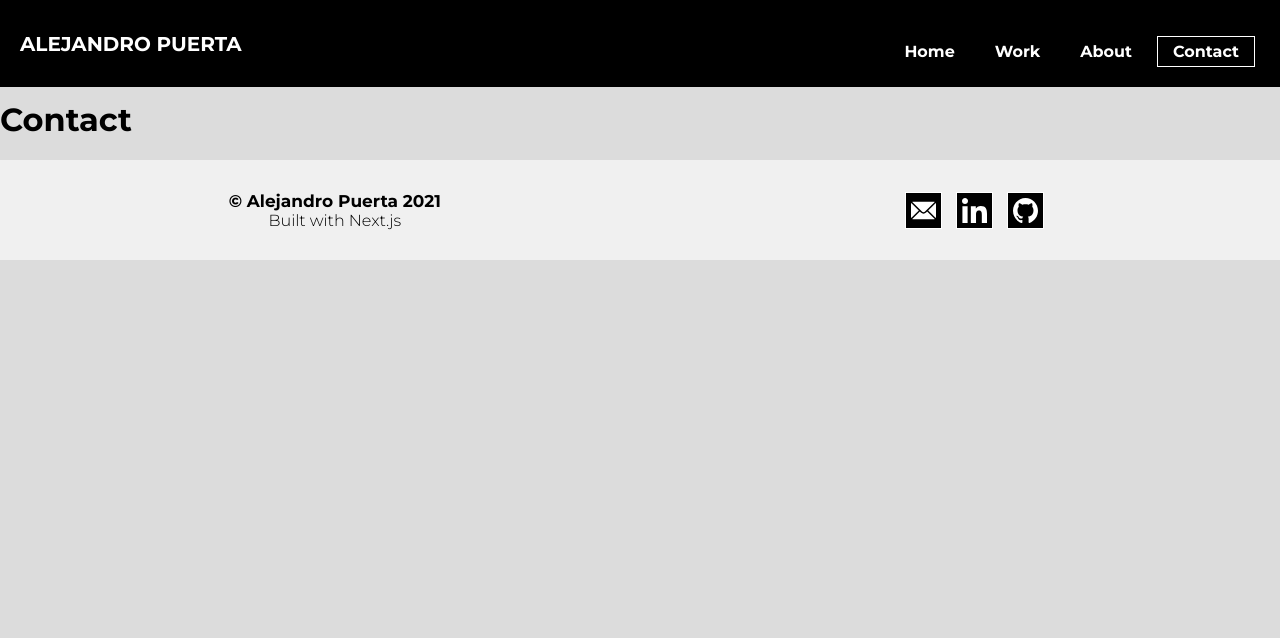
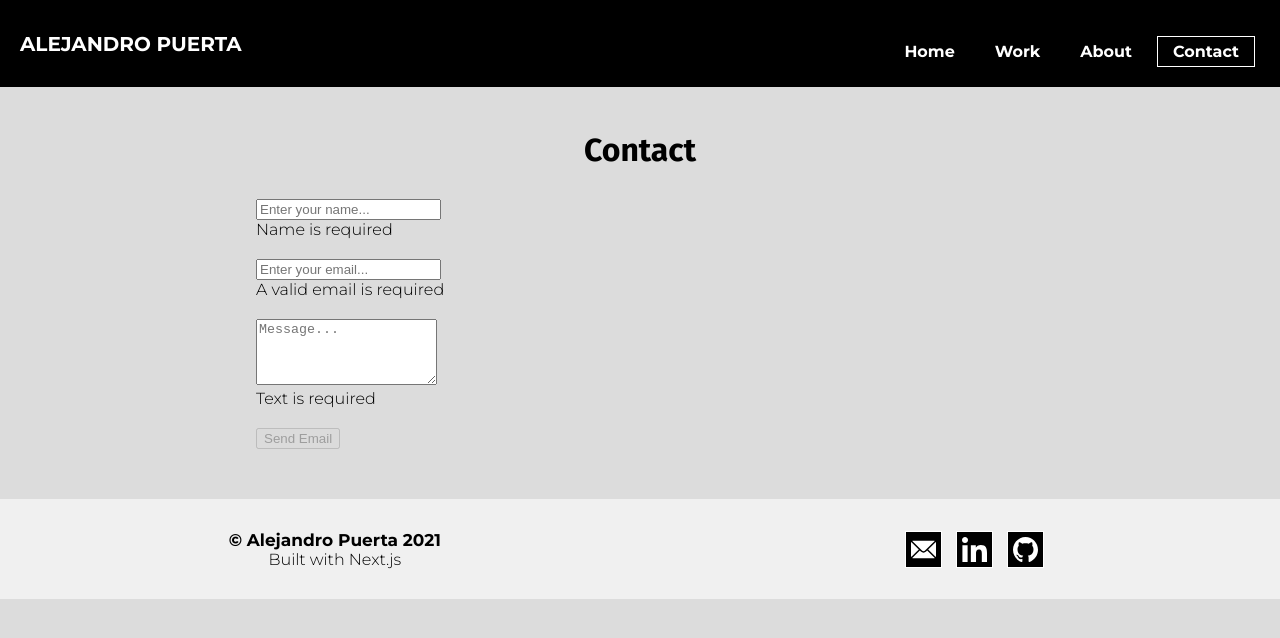
Before and after one commit to apuertadelaguila/portfolio, a Next.js app: page /contact in a window 1280 px wide. Shown: the top 638 px of the page. Built offline with nearby package versions, Linux system fonts and the light colour scheme.

Commit message:
feat contact form + handleSubmit first logic, nodemailer in API configured

```diff
--- a/package.json
+++ b/package.json
@@ -10,7 +10,9 @@
   },
   "dependencies": {
     "aos": "^2.3.4",
+    "dotenv": "^10.0.0",
     "next": "11.1.2",
+    "nodemailer": "^6.6.5",
     "react": "17.0.2",
     "react-dom": "17.0.2"
   },
--- /dev/null
+++ b/pages/api/contact.js
@@ -0,0 +1,30 @@
+require('dotenv').config();
+
+export default function (req, res) {
+    const nodemailer = require('nodemailer');
+    const user = process.env.EMAIL_USER;
+    const pass = process.env.EMAIL_PASSWORD;
+
+    console.log(req.body)
+
+    const transport = nodemailer.createTransport({
+        port: 465,
+        host: "smtp.gmail.com",
+        auth: {
+          user,
+          pass,
+        },
+        secure: true,
+      })
+
+    const mailData = {
+        to: user,
+        from: `New Job Offer from ${req.body.name}`,
+        subject: `${req.body.email} sent you an Job Offer`,
+        html: `<h1>Hi Alejandro</h1> <p>${req.body.name} has sent you a new Job Offer!</p> <p>${req.body.text}</p>`
+    }
+
+    transport.sendMail(mailData);
+
+    res.status(200);
+}
--- a/pages/api/hello.js
+++ /dev/null
@@ -1,5 +0,0 @@
-// Next.js API route support: https://nextjs.org/docs/api-routes/introduction
-
-export default function handler(req, res) {
-  res.status(200).json({ name: 'John Doe' })
-}
--- a/pages/contact.js
+++ b/pages/contact.js
@@ -1,7 +1,158 @@
+import { useState } from "react";
+const EMAIL_PATTERN = /^(([^<>()[\]\\.,;:\s@"]+(\.[^<>()[\]\\.,;:\s@"]+)*)|(".+"))@((\[[0-9]{1,3}\.[0-9]{1,3}\.[0-9]{1,3}\.[0-9]{1,3}\])|(([a-zA-Z\-0-9]+\.)+[a-zA-Z]{2,}))$/;
+
+
+const validations = {
+    name: (value) => {
+        let message;
+        if (!value) {
+            message = "Name is required";
+        } else if (value.length < 4) {
+            message = "Name needs at least 4 chars"
+        }
+        return message
+    },
+    email: (value) => {
+        let message;
+        if (!value) {
+            message = 'A valid email is required';
+        } else if (!EMAIL_PATTERN.test(value)) {
+            message = 'The email is invalid';
+        }
+        return message;
+    },
+    text: (value) => {
+        let message;
+        if (!value) {
+            message = "Text is required";
+        }
+        return message
+    },
+};
+
 const Contact = () => {
+
+    const [state, setState] = useState({
+        contact: {
+            name: "",
+            email: "",
+            text: "",
+        },
+        errors: {
+            name: validations.name(),
+            email: validations.email(),
+            text: validations.text(),
+        },
+        touch: {},
+    });
+
+    const isValid = () => {
+        const { errors } = state;
+        return !Object.keys(errors).some(error => errors[error]);
+    };
+
+    const handleBlur = (event) => {
+        const { name } = event.target;
+        setState(state => ({
+            ...state,
+            touch: {
+                ...state.touch,
+                [name]: true
+            }
+        }));
+    }
+
+    const handleChange = (event) => {
+        let { name, value } = event.target;
+
+        setState(state => {
+            return {
+                ...state,
+                contact: {
+                    ...state.contact,
+                    [name]: value,
+                },
+                errors: {
+                    ...state.errors,
+                    [name]: validations[name] && validations[name](value),
+                },
+            };
+        });
+    };
+
+    const handleSubmit = (event) => {
+        event.preventDefault();
+        const { name, email, text } = state.contact;
+
+        let data = {
+            name,
+            email,
+            text
+        }
+
+        if (isValid()) {
+            fetch('/api/contact', {
+                method: 'POST',
+                headers: {
+                    'Accept': 'application/json, text/plain, */*',
+                    'Content-Type': 'application/json'
+                },
+                body: JSON.stringify(data)
+            }).then((res) => {
+                console.log('Response received')
+                if (res.status === 200) {
+                    history.push('/');
+                    console.log('Response succeeded!')
+                    setState(state => {
+                        return {
+                            ...state,
+                            contact: {
+                                name: "",
+                                email: "",
+                                text: ""
+                            }
+                        }
+                    })
+                }
+            })
+        }
+    }
+
+    const { contact, errors, touch } = state;
+
     return (
         <div className="contact">
             <h1>Contact</h1>
+            <form onSubmit={handleSubmit}>
+                <div>
+                    <input type="text" name="name" className={`form-control ${touch.name && errors.name ? "is-invalid" : ""
+                        }`} value={contact.name} onChange={handleChange} onBlur={handleBlur} placeholder="Enter your name..." required />
+                    <div className="invalid-feedback">{errors.name}</div>
+                </div>
+                <div>
+                    <input type="email" name="email" className={`form-control ${touch.email && errors.email ? "is-invalid" : ""
+                        }`} value={contact.email} onChange={handleChange} onBlur={handleBlur} placeholder="Enter your email..." required />
+                    <div className="invalid-feedback">{errors.email}</div>
+                </div>
+                <div>
+                    <textarea
+                        name="text"
+                        type="text"
+                        className={`form-control ${touch.text && errors.text ? "is-invalid" : ""
+                            }`}
+                        onBlur={handleBlur}
+                        onChange={handleChange}
+                        value={contact.text}
+                        id="text"
+                        placeholder="Message..."
+                        rows="4"
+                    ></textarea>
+                    <div className="invalid-feedback">{errors.text}</div>
+                </div>
+                <button className="btn btn-primary" type="submit" disabled={!isValid()}>
+                    Send Email
+                </button>
+            </form>
         </div>
     );
 }
--- a/styles/globals.css
+++ b/styles/globals.css
@@ -286,6 +286,33 @@ footer {
 
 }
 
+.contact {
+  width: 60%;
+  display: flex;
+  flex-direction: column;
+  align-items: center;
+  margin: auto;
+}
+
+.contact h1 {
+  text-align: center;
+  font-family: 'Fira Sans', sans-serif;
+  padding: 10px;
+  margin-bottom: 20px;
+}
+
+form {
+  width: 100%;
+}
+
+form div {
+  margin-bottom: 20px;
+}
+
+form button {
+  margin-bottom: 50px;
+}
+
 @media only screen and (max-width: 992px) {
 
   .project {
```
Also changed, not shown: 2 other files (tests, documents, lock files or other folders).
